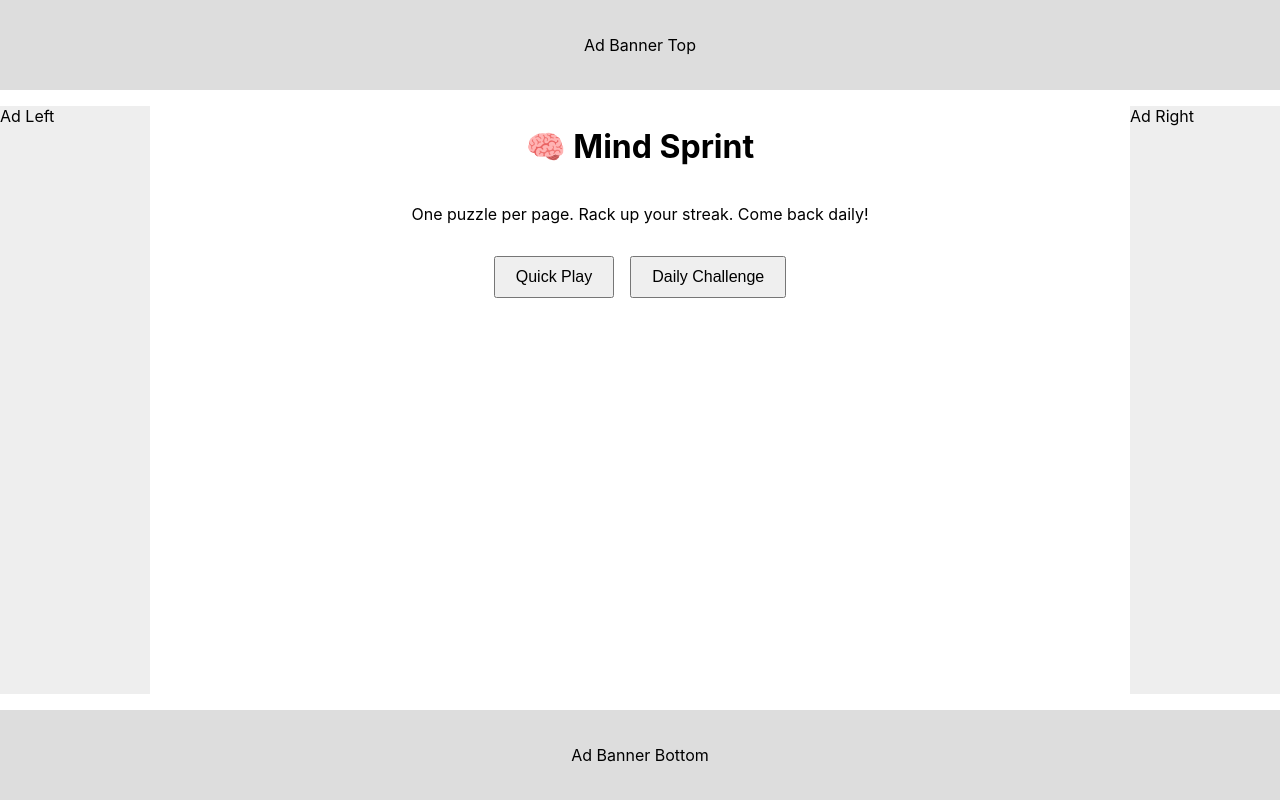
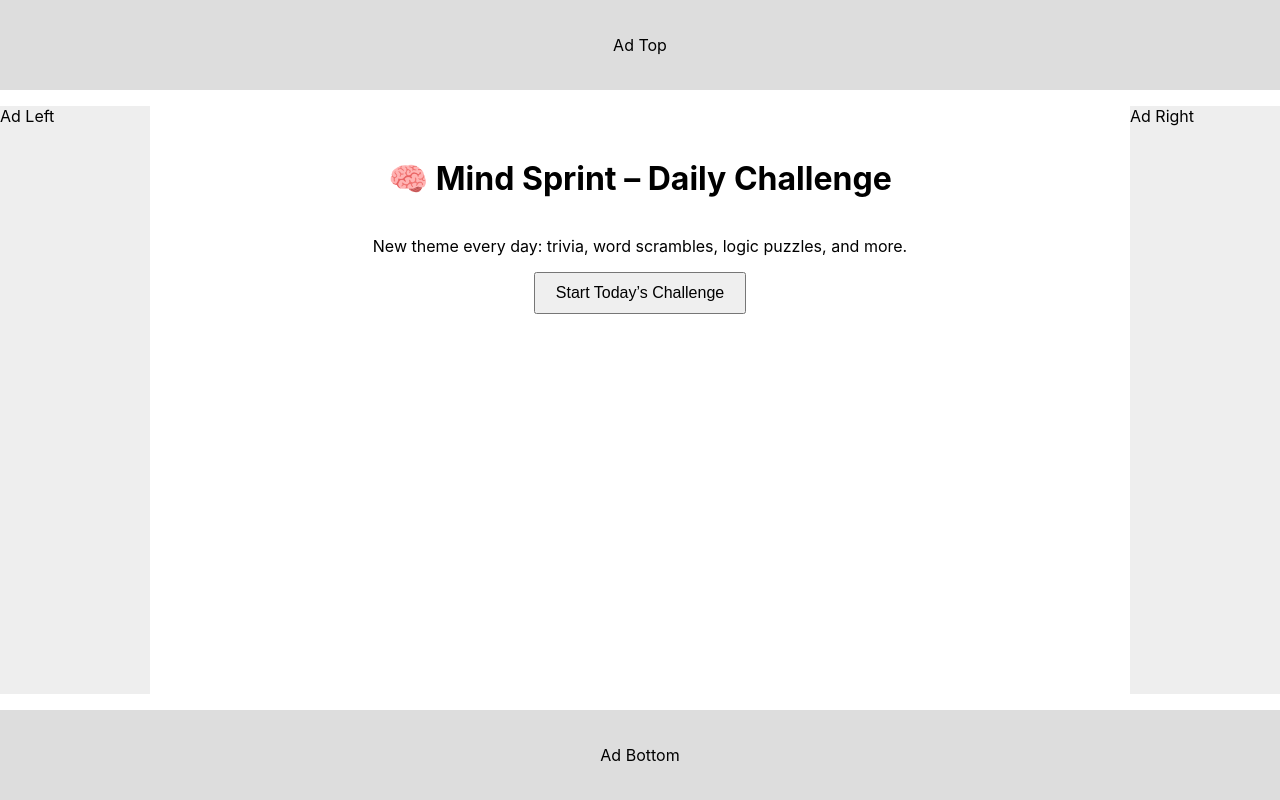
Before and after one commit to justinchase1984/mind-sprint, a Next.js app: page / in a window 1280 px wide. Built offline with nearby package versions, Linux system fonts and the light colour scheme.

Commit message:
Update index.tsx
Replace index.tsx with single Daily Challenge layout

```diff
--- a/pages/index.tsx
+++ b/pages/index.tsx
@@ -1,60 +1,30 @@
-// File: pages/index.tsx
 import Head from 'next/head'
 import Link from 'next/link'
 
 export default function Home() {
   return (
     <div className="quiz-page">
-      {/* Top banner */}
-      <div
-        className="header"
-        style={{ background: '#ddd', height: 90, textAlign: 'center', lineHeight: '90px' }}
-      >
-        Ad Banner Top
+      <Head>
+        <title>Mind Sprint | Today’s Brain Challenge</title>
+        <meta
+          name="description"
+          content="Daily puzzles in trivia, logic, memory, and more—new theme each day!"
+        />
+      </Head>
+
+      <div className="header" style={{background:'#ddd', height:90, lineHeight:'90px', textAlign:'center'}}>Ad Top</div>
+      <div className="adL" style={{background:'#eee'}}>Ad Left</div>
+
+      <div className="main" style={{textAlign:'center', padding:'2rem'}}>
+        <h1>🧠 Mind Sprint – Daily Challenge</h1>
+        <p>New theme every day: trivia, word scrambles, logic puzzles, and more.</p>
+        <Link href="/puzzle/1">
+          <button style={{padding:'10px 20px', fontSize:16}}>Start Today’s Challenge</button>
+        </Link>
       </div>
 
-      {/* Left ad */}
-      <div className="adL" style={{ background: '#eee' }}>
-        Ad Left
-      </div>
-
-      {/* Main content */}
-      <div className="main">
-        <Head>
-          <title>Mind Sprint | Daily Brain Teasers</title>
-          <meta
-            name="description"
-            content="Quick puzzles in sports, pop culture, history & more. Choose Quick Play or Daily Challenge!"
-          />
-        </Head>
-        <h1>🧠 Mind Sprint</h1>
-        <p>One puzzle per page. Rack up your streak. Come back daily!</p>
-        <div style={{ marginTop: '1rem' }}>
-          <Link href="/puzzle/1">
-            <button style={{ padding: '10px 20px', fontSize: 16 }}>
-              Quick Play
-            </button>
-          </Link>
-          <Link href="/daily/1" style={{ marginLeft: '1rem' }}>
-            <button style={{ padding: '10px 20px', fontSize: 16 }}>
-              Daily Challenge
-            </button>
-          </Link>
-        </div>
-      </div>
-
-      {/* Right ad */}
-      <div className="adR" style={{ background: '#eee' }}>
-        Ad Right
-      </div>
-
-      {/* Bottom banner */}
-      <div
-        className="footer"
-        style={{ background: '#ddd', height: 90, textAlign: 'center', lineHeight: '90px' }}
-      >
-        Ad Banner Bottom
-      </div>
+      <div className="adR" style={{background:'#eee'}}>Ad Right</div>
+      <div className="footer" style={{background:'#ddd', height:90, lineHeight:'90px', textAlign:'center'}}>Ad Bottom</div>
     </div>
   )
 }
```
